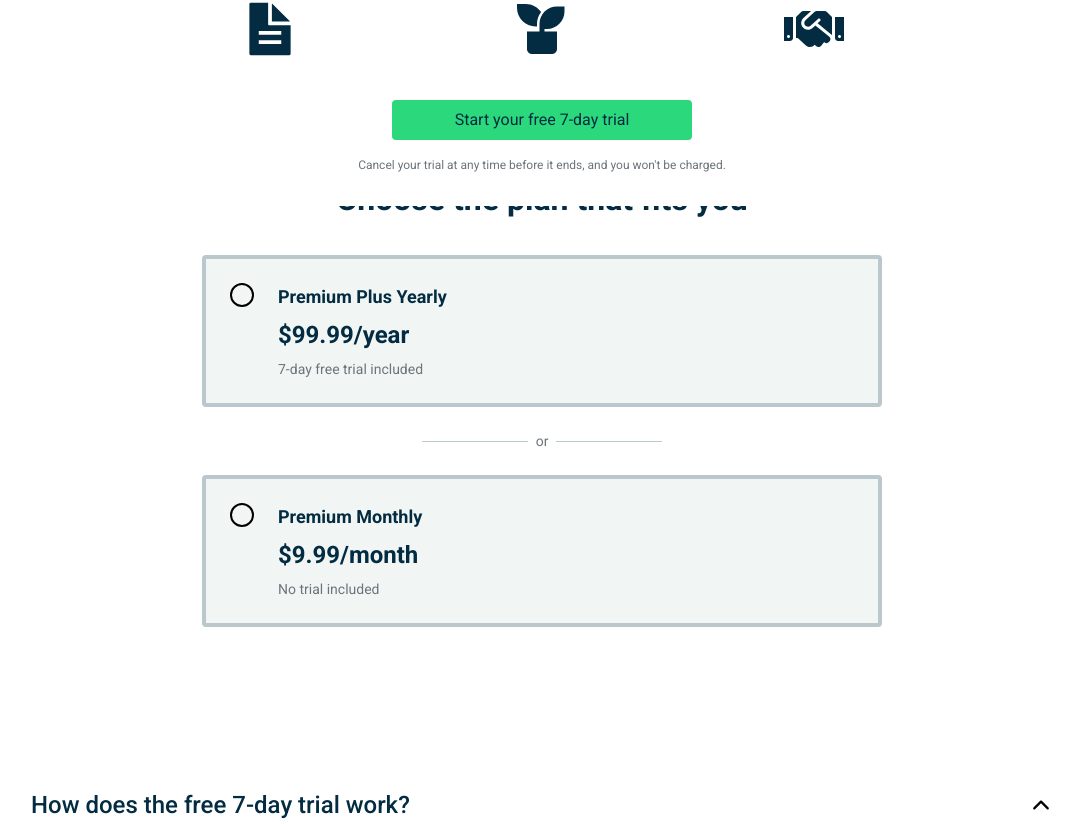
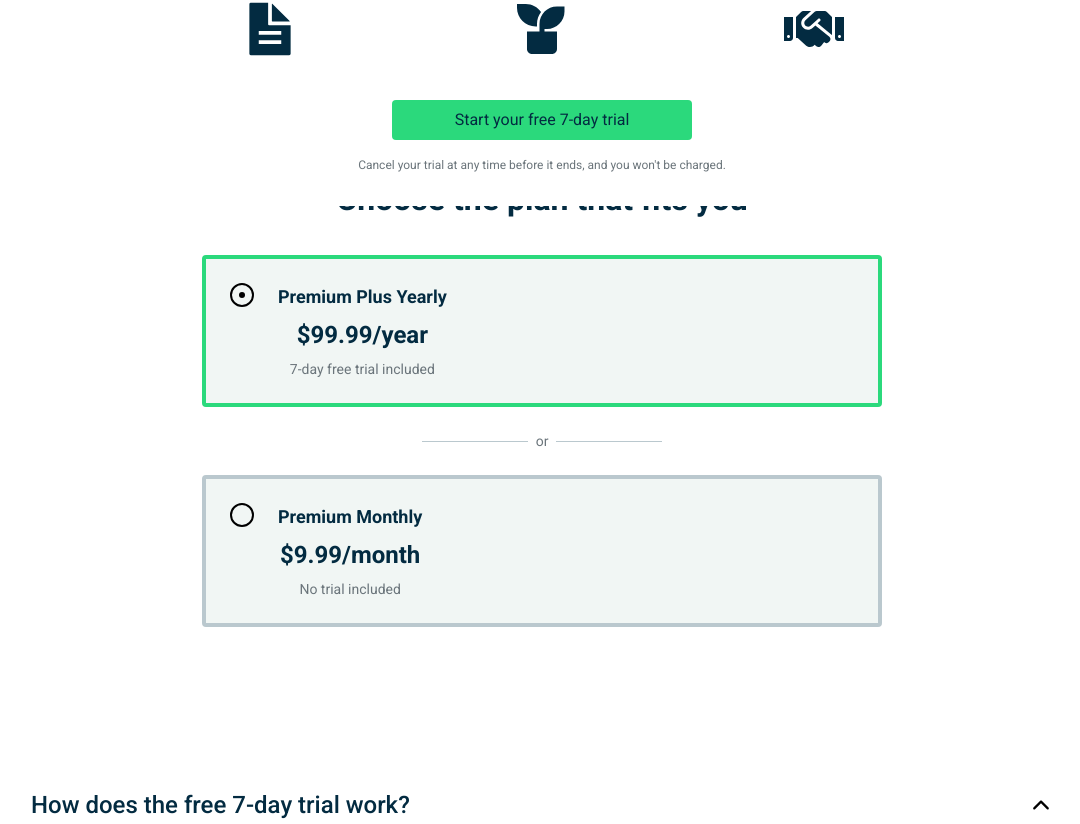
Before and after one commit to BryanDegante/bryan-Virtual-Internship-V2, a Next.js app: page /choose-plan in a window 1280 px wide. Shown: the part 594-1418 px from the top of the page, without its empty margins (98-1178 px from the left). Built offline with nearby package versions, Linux system fonts and the light colour scheme; no server answers.

Commit message:
added functionality to the choose monthly or yearly buttons

```diff
--- a/app/choose-plan/page.tsx
+++ b/app/choose-plan/page.tsx
@@ -2,6 +2,7 @@ import { IoDocumentTextSharp } from 'react-icons/io5';
 import { RiPlantFill } from 'react-icons/ri';
 import { FaHandshake } from 'react-icons/fa';
 import { IoIosArrowUp } from 'react-icons/io';
+import SelectedPlan from '@/components/Choose-plan/SelectedPlan';
 
 export default function ChoosePlan() {
 	return (
@@ -52,42 +53,7 @@ export default function ChoosePlan() {
 							</div>
 						</div>
 					</div>
-					<div className="text-[32px] text-text text-center mb-8 font-bold">
-						Choose the plan that fits you
-					</div>
-					<div className="flex gap-6  p-6 bg-[#f1f6f4] rounded-sm cursor-pointer max-w-170 mx-auto border-4 border-[#bac8ce]">
-						<div className="relative w-6 h-6 rounded-[50%] border-2 border-black flex items-center justify-center"></div>
-						<div>
-							<div className="text-lg font-semibold text-text mb-2">
-								Premium Plus Yearly
-							</div>
-							<div className="text-2xl font-bold text-text mb-2">
-								$99.99/year
-							</div>
-							<div className="text-[#6b757b] text-sm">
-								7-day free trial included
-							</div>
-						</div>
-					</div>
-					<div className="text-sm text-[#6b757b] flex items-center gap-2 max-w-60 my-6 mx-auto">
-						<div className="grow h-px bg-[#bac8ce]" />
-						or
-						<div className="grow h-px bg-[#bac8ce]" />
-					</div>
-					<div className="flex gap-6  p-6 bg-[#f1f6f4] rounded-sm cursor-pointer max-w-170 mx-auto border-4 border-[#bac8ce]">
-						<div className="relative w-6 h-6 rounded-[50%] border-2 border-black flex items-center justify-center"></div>
-						<div>
-							<div className="text-lg font-semibold text-text mb-2">
-								Premium Monthly
-							</div>
-							<div className="text-2xl font-bold text-text mb-2">
-								$9.99/month
-							</div>
-							<div className="text-[#6b757b] text-sm">
-								No trial included
-							</div>
-						</div>
-					</div>
+					<SelectedPlan />
 					<div className="bg-white sticky bottom-0 z-10 py-8 flex flex-col items-center gap-4">
 						<button className="bg-[#2bd97c] text-text w-75 h-10 rounded-sm text-base flex items-center justify-center min-w-45 transition-colors duration-200 hover:bg-[#20ba68] ">
 							Start your free 7-day trial
--- /dev/null
+++ b/components/Choose-plan/PlanButton.tsx
@@ -0,0 +1,35 @@
+type PlanButtonProps = {
+	title: string;
+	price: string;
+	subtitle: string;
+	selected: boolean;
+	onClick: () => void;
+};
+
+export default function PlanButton({
+	title,
+	subtitle,
+	price,
+	selected,
+	onClick,
+}: PlanButtonProps) {
+	return (
+		<button
+			className={`flex gap-6 w-full p-6 bg-[#f1f6f4] rounded-sm cursor-pointer max-w-170 mx-auto border-4 ${selected ? 'border-[#2bd97c]' : 'border-[#bac8ce]'}`}
+			onClick={onClick}
+		>
+			<div className="relative w-6 h-6 rounded-[50%] border-2 border-black flex items-center justify-center">
+				{selected && (
+					<div className="w-1.5 h-1.5 rounded-full bg-black" />
+				)}
+			</div>
+			<div>
+				<div className="text-lg font-semibold text-text mb-2">
+					{title}
+				</div>
+				<div className="text-2xl font-bold text-text mb-2">{price}</div>
+				<div className="text-[#6b757b] text-sm">{subtitle}</div>
+			</div>
+		</button>
+	);
+}
--- /dev/null
+++ b/components/Choose-plan/SelectedPlan.tsx
@@ -0,0 +1,34 @@
+'use client';
+
+import { useState } from "react";
+import PlanButton from "./PlanButton";
+
+export default function SelectedPlan() {
+    const [selectedPlan, setSelectedPlan] = useState('yearly')
+	return (
+		<>
+			<div className="text-[32px] text-text text-center mb-8 font-bold">
+				Choose the plan that fits you
+			</div>
+			<PlanButton
+				title="Premium Plus Yearly"
+				price="$99.99/year"
+				subtitle="7-day free trial included"
+				selected={selectedPlan === 'yearly'}
+				onClick={() => setSelectedPlan('yearly')}
+			/>
+			<div className="text-sm text-[#6b757b] flex items-center gap-2 max-w-60 my-6 mx-auto">
+				<div className="grow h-px bg-[#bac8ce]" />
+				or
+				<div className="grow h-px bg-[#bac8ce]" />
+			</div>
+			<PlanButton
+				title="Premium Monthly"
+				price="$9.99/month"
+				subtitle="No trial included"
+				selected={selectedPlan === 'monthly'}
+				onClick={() => setSelectedPlan('monthly')}
+			/>
+		</>
+	);
+}
```
